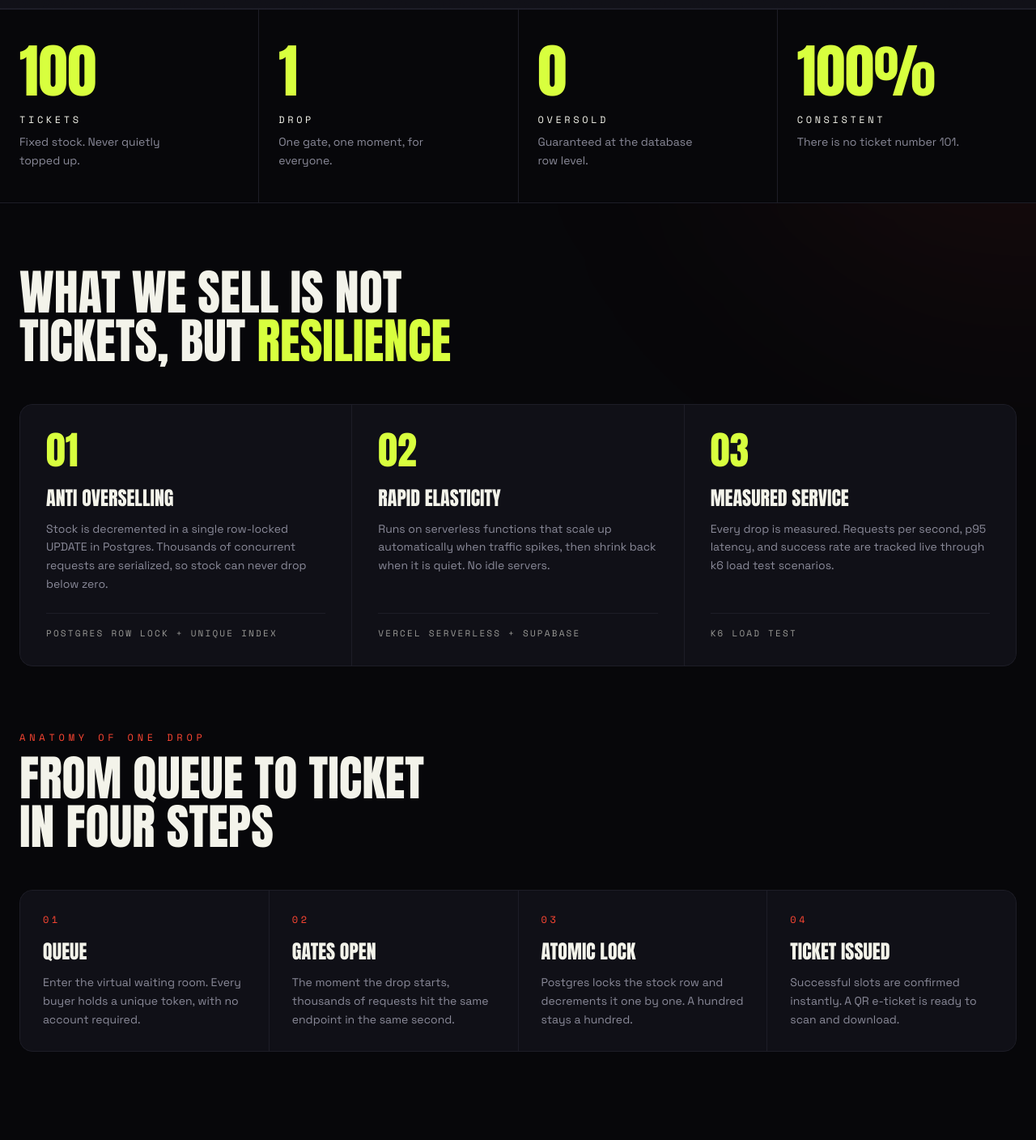
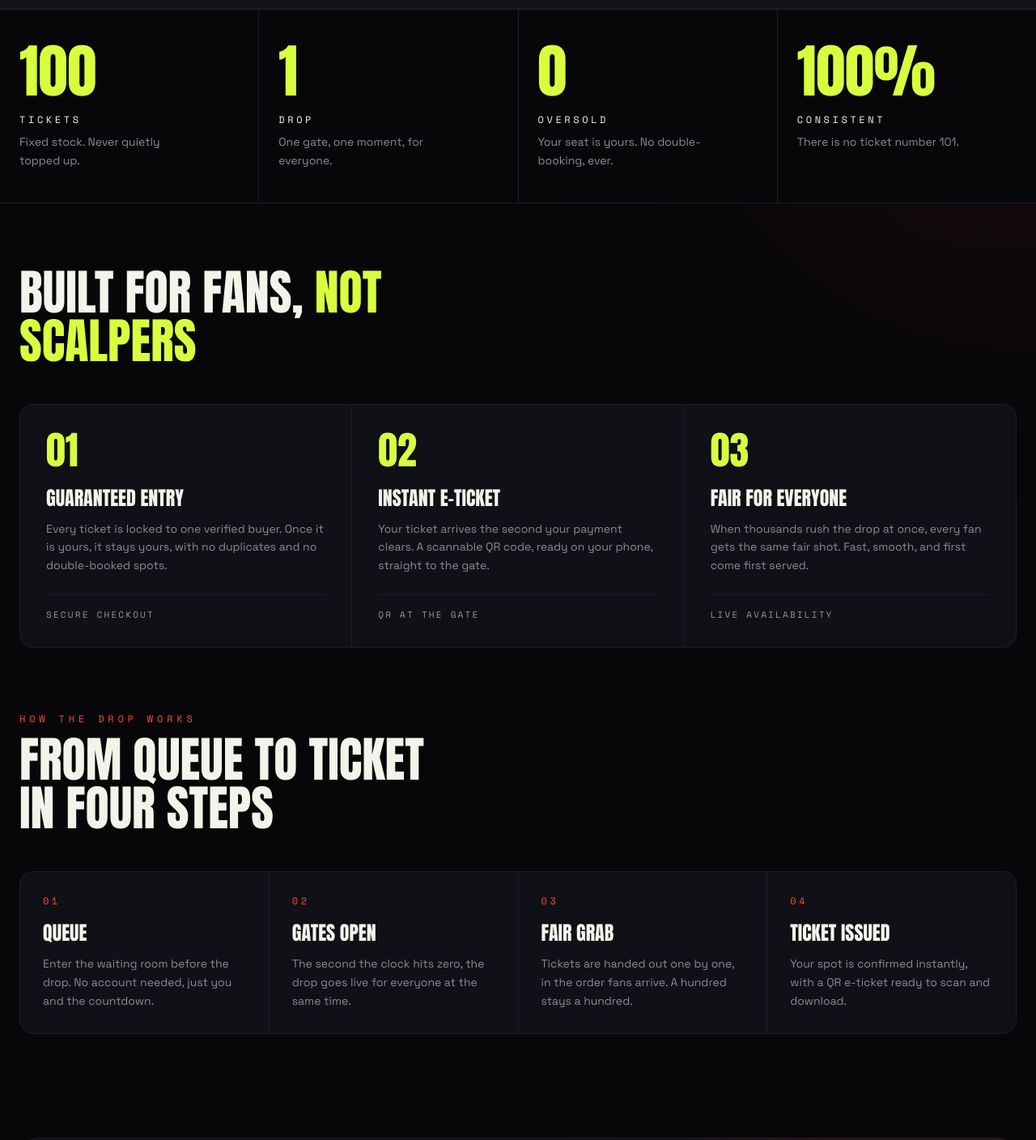
Before and after one commit to fahmiprasetio/Pesta_Pora_Ticket_Pass, a Next.js app: page / in a window 1280 px wide. Shown: the part 789-2197 px from the top of the page at 81% size. Built offline with nearby package versions, Linux system fonts and the light colour scheme; no server answers.

Commit message:
content: remove all tech-stack copy from homepage, customer-facing only

```diff
--- a/app/page.tsx
+++ b/app/page.tsx
@@ -7,28 +7,28 @@ import { EVENT } from "@/lib/event";
 const STATS = [
   { value: "100", label: "Tickets", note: "Fixed stock. Never quietly topped up." },
   { value: "1", label: "Drop", note: "One gate, one moment, for everyone." },
-  { value: "0", label: "Oversold", note: "Guaranteed at the database row level." },
+  { value: "0", label: "Oversold", note: "Your seat is yours. No double-booking, ever." },
   { value: "100%", label: "Consistent", note: "There is no ticket number 101." },
 ];
 
 const FEATURES = [
   {
     num: "01",
-    title: "Anti Overselling",
-    body: "Stock is decremented in a single row-locked UPDATE in Postgres. Thousands of concurrent requests are serialized, so stock can never drop below zero.",
-    spec: "Postgres row lock + unique index",
+    title: "Guaranteed Entry",
+    body: "Every ticket is locked to one verified buyer. Once it is yours, it stays yours, with no duplicates and no double-booked spots.",
+    spec: "Secure checkout",
   },
   {
     num: "02",
-    title: "Rapid Elasticity",
-    body: "Runs on serverless functions that scale up automatically when traffic spikes, then shrink back when it is quiet. No idle servers.",
-    spec: "Vercel serverless + Supabase",
+    title: "Instant E-Ticket",
+    body: "Your ticket arrives the second your payment clears. A scannable QR code, ready on your phone, straight to the gate.",
+    spec: "QR at the gate",
   },
   {
     num: "03",
-    title: "Measured Service",
-    body: "Every drop is measured. Requests per second, p95 latency, and success rate are tracked live through k6 load test scenarios.",
-    spec: "k6 load test",
+    title: "Fair For Everyone",
+    body: "When thousands rush the drop at once, every fan gets the same fair shot. Fast, smooth, and first come first served.",
+    spec: "Live availability",
   },
 ];
 
@@ -36,22 +36,22 @@ const STEPS = [
   {
     num: "01",
     title: "Queue",
-    body: "Enter the virtual waiting room. Every buyer holds a unique token, with no account required.",
+    body: "Enter the waiting room before the drop. No account needed, just you and the countdown.",
   },
   {
     num: "02",
     title: "Gates open",
-    body: "The moment the drop starts, thousands of requests hit the same endpoint in the same second.",
+    body: "The second the clock hits zero, the drop goes live for everyone at the same time.",
   },
   {
     num: "03",
-    title: "Atomic lock",
-    body: "Postgres locks the stock row and decrements it one by one. A hundred stays a hundred.",
+    title: "Fair grab",
+    body: "Tickets are handed out one by one, in the order fans arrive. A hundred stays a hundred.",
   },
   {
     num: "04",
     title: "Ticket issued",
-    body: "Successful slots are confirmed instantly. A QR e-ticket is ready to scan and download.",
+    body: "Your spot is confirmed instantly, with a QR e-ticket ready to scan and download.",
   },
 ];
 
@@ -97,8 +97,8 @@ export default function HomePage() {
                 <span>{EVENT.gates}</span>
               </div>
               <p className="mt-5 max-w-[42ch] text-sm leading-relaxed text-haze">
-                A hundred tickets, one gate, thousands of buyers in the same
-                second. Built to survive the surge without ever overselling.
+                A hundred tickets, one gate, thousands of fans in the same
+                second. Get yours before the drop sells out.
               </p>
             </div>
 
@@ -132,7 +132,7 @@ export default function HomePage() {
       <section className="relative z-10 mx-auto max-w-[1400px] px-6 py-20">
         <Reveal>
           <h2 className="max-w-[20ch] font-display text-4xl uppercase leading-none md:text-6xl">
-            What we sell is not tickets, but <span className="text-acid">resilience</span>
+            Built for fans, <span className="text-acid">not scalpers</span>
           </h2>
         </Reveal>
         <div className="mt-12 grid grid-cols-1 gap-px overflow-hidden rounded-2xl border border-ink-line bg-ink-line md:grid-cols-3">
@@ -156,7 +156,7 @@ export default function HomePage() {
       <section className="relative z-10 mx-auto max-w-[1400px] px-6 pb-8">
         <Reveal>
           <p className="font-mono text-xs uppercase tracking-[0.4em] text-flame">
-            Anatomy of one drop
+            How the drop works
           </p>
           <h2 className="mt-3 max-w-[18ch] font-display text-4xl uppercase leading-none md:text-6xl">
             From queue to ticket in four steps
```
